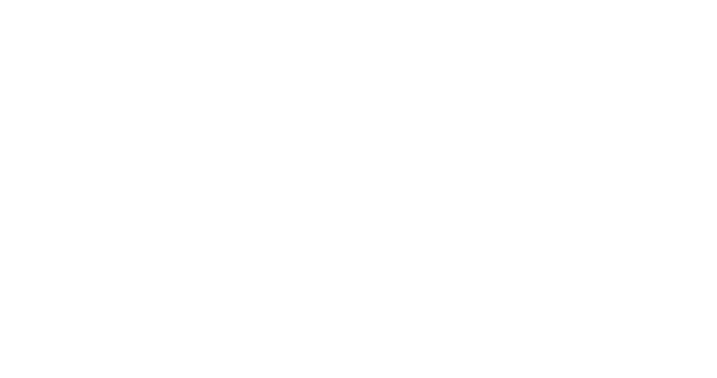
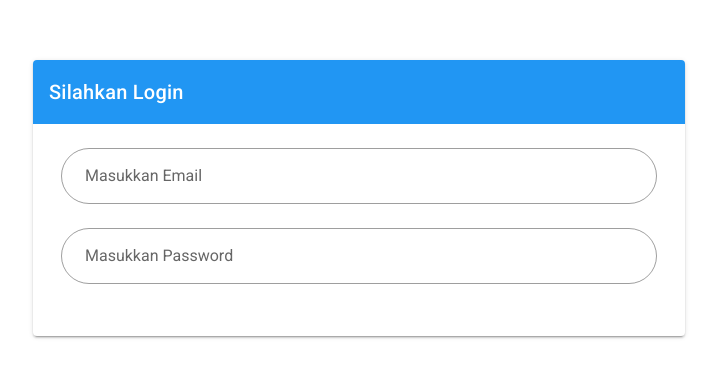
Before and after one commit to pvzuntil/chat-app, a Vue app: page /login in a window 1280 px wide. Shown: the part 202-580 px from the top of the page, without its empty margins (281-998 px from the left). Built offline with nearby package versions, Linux system fonts and the light colour scheme.

Commit message:
add: login view

```diff
--- a/src/router/index.js
+++ b/src/router/index.js
@@ -1,6 +1,7 @@
 import Vue from 'vue'
 import VueRouter from 'vue-router'
 import Home from '../views/Home.vue'
+import Login from '../views/Login.vue'
 
 Vue.use(VueRouter)
 
@@ -9,6 +10,11 @@
     path: '/',
     name: 'Home',
     component: Home
+  },
+  {
+    path: '/login',
+    name: 'Login',
+    component: Login
   },
 ]
 
--- a/src/views/About.vue
+++ /dev/null
@@ -1,5 +0,0 @@
-<template>
-  <div class="about">
-    <h1>This is an about page</h1>
-  </div>
-</template>
--- /dev/null
+++ b/src/views/Login.vue
@@ -0,0 +1,45 @@
+<template>
+  <v-layout row wrap class="d-flex justify-center align-center">
+    <v-flex xs6>
+      <v-card>
+        <v-card-title class="blue white--text"> Silahkan Login </v-card-title>
+        <v-card-text>
+          <v-container fluid pt-6>
+            <v-row>
+              <v-col xs-12>
+                <v-text-field
+                  label="Masukkan Email"
+                  outlined
+                  hide-details
+                  rounded
+                ></v-text-field>
+              </v-col>
+            </v-row>
+            <v-row>
+              <v-col xs-12>
+                <v-text-field
+                  label="Masukkan Password"
+                  outlined
+                  rounded
+                  hide-details
+                ></v-text-field>
+              </v-col>
+            </v-row>
+
+            <v-row>
+              <v-col xs-12>
+              </v-col>
+            </v-row>
+          </v-container>
+        </v-card-text>
+      </v-card>
+    </v-flex>
+  </v-layout>
+</template>
+
+<script>
+export default {};
+</script>
+
+<style lang="scss" scoped>
+</style>
```
